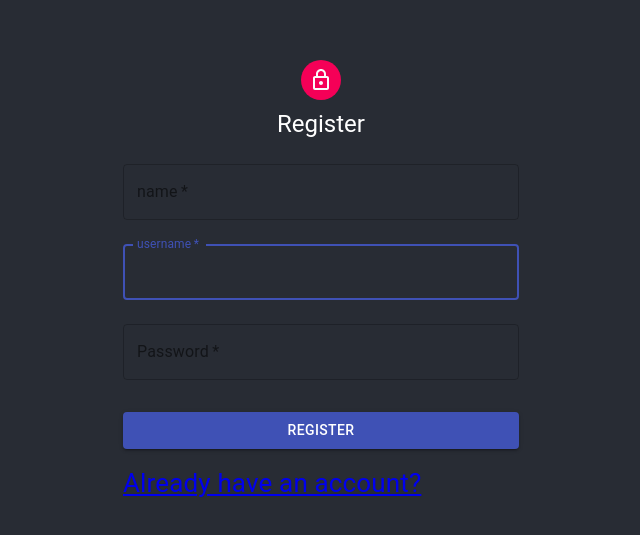
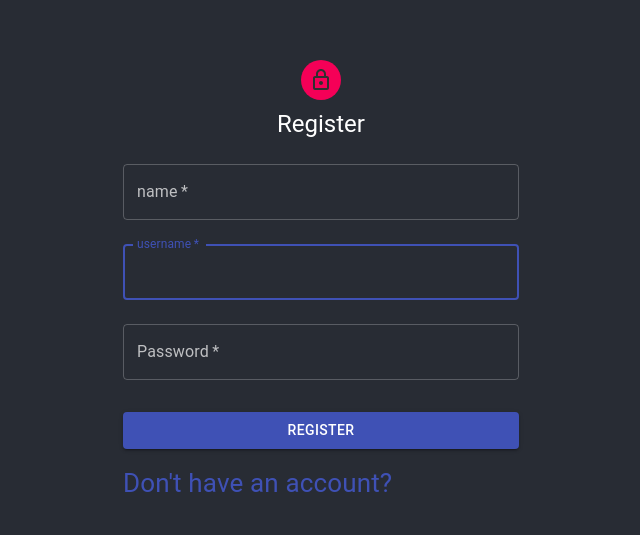
Before and after one commit to omar67/ticket-application, a React (Create React App) app: page /#/register in a window 1280 px wide. Shown: the part 155-690 px from the top of the page, without its empty margins (319-959 px from the left). Built offline with nearby package versions, Linux system fonts and the light colour scheme; no server answers; the HTML template or start-up script is replaced by a standard one.

Commit message:
Update theme + fix simple bugs

```diff
--- a/src/App.js
+++ b/src/App.js
@@ -5,12 +5,20 @@ import Error404 from "./pages/404";
 import Ticket from "./pages/ticket";
 import Home from "./pages/home";
 import AccessControl from "./pages/access-control/AccessControl";
+import { createTheme, ThemeProvider } from "@material-ui/core";
+
+const theme = createTheme({
+  palette: {
+    type: "dark",
+  },
+});
 
 function App() {
   return (
     <div className="App">
       <header className="App-header">
         <HashRouter basename="/ticket-application">
+          <ThemeProvider theme={theme}>
             <Switch>
               <Route path="/" exact="true">
                 <Home />
@@ -28,6 +36,7 @@ function App() {
                 <Error404 />
               </Route>
             </Switch>
+          </ThemeProvider>
         </HashRouter>
       </header>
     </div>
--- a/src/pages/access-control/Login.js
+++ b/src/pages/access-control/Login.js
@@ -9,8 +9,8 @@ import Typography from "@material-ui/core/Typography";
 import { makeStyles } from "@material-ui/core/styles";
 import Container from "@material-ui/core/Container";
 import { useState } from "react";
-
-import { Link, useHistory } from "react-router-dom";
+import { Link as RouterLink, useHistory } from "react-router-dom";
+import { Link } from "@material-ui/core";
 
 const useStyles = makeStyles((theme) => ({
   paper: {
@@ -123,7 +123,7 @@ export default function Login(props) {
             </Button>
             <Grid container>
               <Grid item>
-                <Link to="/register" variant="body2">
+                <Link component={RouterLink} to="/register" variant="body">
                   Don't have an account?
                 </Link>
               </Grid>
--- a/src/pages/access-control/Register.js
+++ b/src/pages/access-control/Register.js
@@ -10,7 +10,8 @@ import { makeStyles } from "@material-ui/core/styles";
 import Container from "@material-ui/core/Container";
 import { useState } from "react";
 
-import { Link, useHistory } from "react-router-dom";
+import { Link as RouterLink, useHistory } from "react-router-dom";
+import { Link } from "@material-ui/core";
 
 const useStyles = makeStyles((theme) => ({
   paper: {
@@ -131,8 +132,8 @@ export default function Register(props) {
             </Button>
             <Grid container>
               <Grid item>
-                <Link to="/login" variant="body2">
-                  Already have an account?
+                <Link component={RouterLink} to="/login" variant="body">
+                  Don't have an account?
                 </Link>
               </Grid>
             </Grid>
--- a/src/pages/ticket.js
+++ b/src/pages/ticket.js
@@ -9,7 +9,6 @@ export default function Ticket(props) {
   const [isLoading, setIsLoading] = React.useState(true);
 
   let { id } = useParams();
-
   const history = useHistory();
 
   useEffect(() => {
@@ -38,7 +37,7 @@ export default function Ticket(props) {
       setTicket(ticket);
       setIsLoading(false);
     });
-  }, []);
+  }, [id, history]);
 
   if (isLoading) return <h1>Loading Ticket...</h1>;
   else
```
Lines whose indentation alone changed are shown as unchanged.
